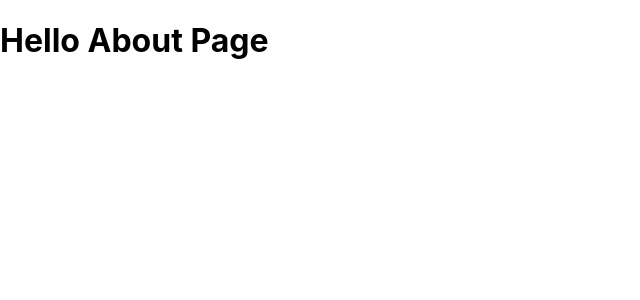
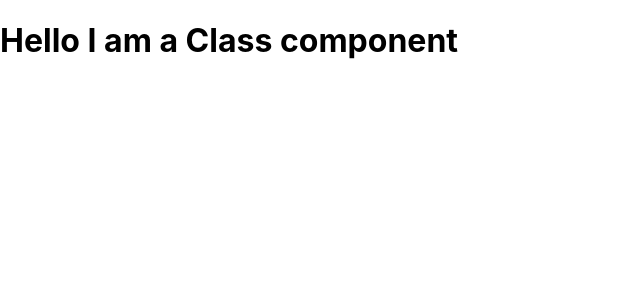
Before and after one commit to BuffaloRob/movie-app, a Next.js app: page /about in a window 1280 px wide. Shown: the top 300 px of the page, without its empty margins (0-640 px from the left). Built offline with nearby package versions, Linux system fonts and the light colour scheme.

Commit message:
changed from functional to class component

```diff
--- a/pages/about.js
+++ b/pages/about.js
@@ -1,7 +1,24 @@
+import React from 'react';
 
+// const About = () => {
+//     const message = 'hello world';
+//     return (
+//         <h1>Hello About Page - {message}</h1>
+//     )
+// }
 
-const About = () => (
-    <h1>Hello About Page</h1>
-)
+// const About = () => {
+//   const message = 'Hello World'
+//   return React.createElement('div', null, 'I am generating this with cE')
+// }
+
+class About extends React.Component {
+
+  render() {
+    return (
+      <h1>Hello I am a Class component</h1>
+    )
+  }
+}
 
 export default About
```
